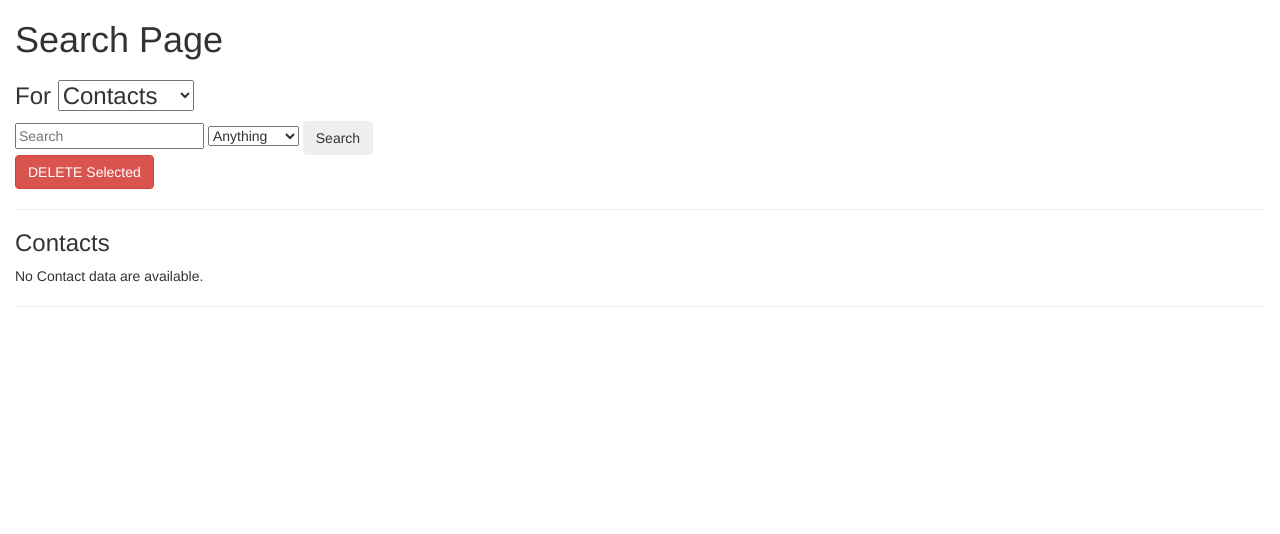
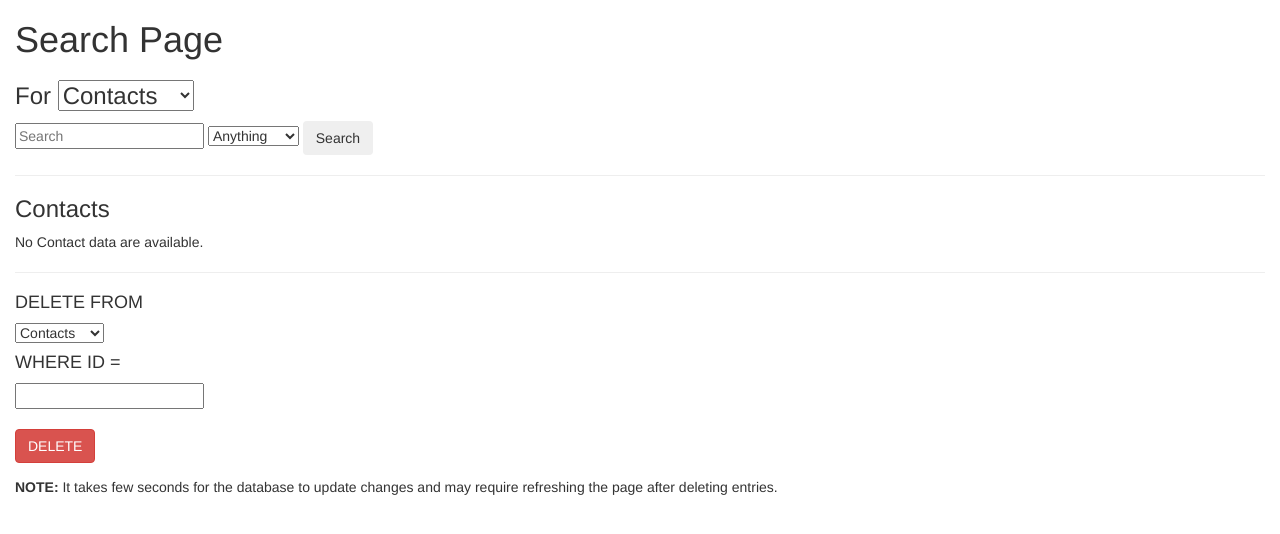
Before and after one commit to CodeTheChangeUBC/vjk, a Django app: page /search/ in a window 1280 px wide. Shown: the top 534 px of the page. Run offline with Django 3.2, Linux system fonts and the light colour scheme; data that the repository does not hold is empty; some libraries are stand-ins or nearby versions.

Commit message:
ollehhhhhhhhhhhh

```diff
--- a/static/delete.js
+++ /dev/null
@@ -1,11 +0,0 @@
-$(document).ready(function () {
-  $("#delete").on("click", function() {
-    var tags = []
-    $("input:checkbox[name=deletebox]:checked").each(function(){
-        tags.push($(this).val());
-    });
-    for (var i = 0; i < tags.length; i++) {
-      console.log(tags[i]);
-    }
-  })
-})
--- a/vjk/templates/search.html
+++ b/vjk/templates/search.html
@@ -34,8 +34,7 @@
       <option value="Donor">Donor</option>
     </select>
     <input id="submit" type="button" class="btn searchbutton" value="Search"></input>
-    <br>
-  <button id="delete" class="btn btn-danger">DELETE Selected</button>
+
     <hr>
     <div class="all">
       <div class="contacts-div">
@@ -132,7 +131,7 @@
           {% endfor %}
         </table>
         {% else %}
-        <p>No Sponsor data are available. Issue with DB</p>
+        <p>No Sponsor data are available.</p>
         {% endif %}
         <hr>
       </div>
@@ -206,6 +205,22 @@
         {% endif %}
       </div>
     </div>
+    <div class="delete">
+      <h4>DELETE FROM</h4>
+      <form class="form" action="/delete-entries/" method="post">{% csrf_token %}
+        <select name="table">
+          <option value="contacts">Contacts</option>
+          <option value="donors">Donors</option>
+          <option value="sponsors">Sponsors</option>
+          <option value="students">Students</option>
+          <option value="volunteers">Volunteers</option>
+        </select><br>
+        <h4>WHERE ID =</h4>
+        <input type="text" name="id" value="" placeholder=""></input><br><br>
+        <button id="delete" class="btn btn-danger">DELETE</button>
+      </form>
+      <p><strong>NOTE:</strong> It takes few seconds for the database to update changes and may require refreshing the page after deleting entries.</p>
+    </div>
   </div>
 </body>
 </html>
--- a/vjk/views.py
+++ b/vjk/views.py
@@ -40,16 +40,24 @@ def add(request):
 
 	return HttpResponse("add entries in tables.")
 
-def delete(request, table, id):
-    if table == "contacts":
-        row = Contacts.objects.get(pk = id)
-    elif table == "donors":
-        row = Donors.objects.get(pk = id)
-    elif table == "sponsors":
-        row = Sponsors.objects.get(pk = id)
-    elif table == "students":
-        row = Students.objects.get(pk = id)
-    elif table == "volunteers":
-        row = Volunteers.objects.get(pk = id)
-    row.delete()
-    return HttpResponse('deleted')
+def delete(request):
+    if request.POST:
+        table = request.POST["table"]
+        id = request.POST["id"]
+        if table == "contacts":
+            row = Contacts.objects.get(pk = id)
+        elif table == "donors":
+            row = Donors.objects.get(pk = id)
+        elif table == "sponsors":
+            row = Sponsors.objects.get(pk = id)
+        elif table == "students":
+            row = Students.objects.get(pk = id)
+        elif table == "volunteers":
+            row = Volunteers.objects.get(pk = id)
+        row.delete()
+    template = loader.get_template("delete.html")
+    context = {
+        "table" : table,
+        "id" : id
+    }
+    return HttpResponse(template.render(context,request))
```
Also changed, not shown: vjk/templates/delete.html (added, +15 -0 lines). Lines whose indentation alone changed are shown as unchanged.
